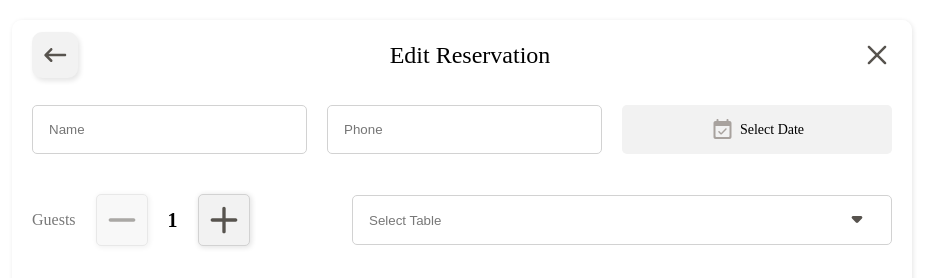
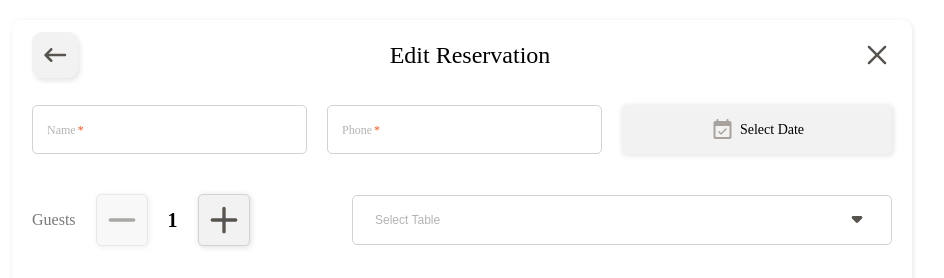
Before and after one commit to ChoByungHyun/manage-reservations, a React (Create React App) app: page /edit in a window 1280 px wide. Shown: the top 278 px of the page, without its empty margins (178-1122 px from the left). Built offline with nearby package versions, Linux system fonts and the light colour scheme; the HTML template or start-up script is replaced by a standard one; a web font is replaced by a local one.

Commit message:
feat: 테이블, 인풋 플로팅 라벨 효과 구현

```diff
--- a/src/components/common/Input.tsx
+++ b/src/components/common/Input.tsx
@@ -26,10 +26,19 @@ const Input: React.FC<Props> = ({
         htmlFor={label}
       >
         {label}
+        {(label === "Name" || label === "Phone") && ( // 조건부 렌더링
+          <SLabelRequired>*</SLabelRequired> // 다른 스타일을 적용한 아스테리스크
+        )}
       </label>
+      <SPlaceholder $isFocused={isFocused || value !== ""}>
+        {placeholder}
+        {(label === "Name" || label === "Phone") && (
+          <SLabelRequired>*</SLabelRequired>
+        )}
+      </SPlaceholder>
       <SInput
         id={label}
-        placeholder={isFocused ? "" : placeholder}
+        // placeholder={isFocused ? "" : placeholder}
         type={type}
         value={value}
         onChange={onChange}
@@ -39,10 +48,28 @@ const Input: React.FC<Props> = ({
     </SInputForm>
   );
 };
+const SPlaceholder = styled.div<{ $isFocused: boolean }>`
+  position: absolute;
+  left: 15px;
+
+  font-size: 12px;
+  display: flex;
+  gap: 2px;
+  color: var(--gray-600);
+  top: ${({ $isFocused }) => ($isFocused ? "-50%" : "50%")};
+  transform: ${({ $isFocused }) =>
+    $isFocused ? "translate(0, -150%) scale(0.8)" : "translateY(-50%)"};
+  transition: all 0.2s;
+  opacity: ${({ $isFocused }) => ($isFocused ? "0" : "1")};
+`;
+
+const SLabelRequired = styled.span`
+  color: var(--primary);
+`;
 const SInputForm = styled.form`
   display: flex;
   flex-direction: column;
-  font-size: 16px;
+  font-size: 14px;
   position: relative;
 
   label.label-floating {
@@ -52,7 +79,7 @@ const SInputForm = styled.form`
     top: 30%;
     background: white;
     padding: 0 5px;
-    transition: all 0.2s;
+    transition: all 0.3s ease;
     color: var(--gray-600);
     opacity: 0; // 처음에는 라벨이 안 보이게 설정
   }
--- a/src/components/domain/form/table/DropDown.tsx
+++ b/src/components/domain/form/table/DropDown.tsx
@@ -80,9 +80,12 @@ function DropDown({ items, onTableUpdate, table }: DropdownProps) {
         }}
         $isOpen={isDropdownOpen}
       >
-        <STagButtonLayout>
-          {selectedItems.length > 0
-            ? selectedItems.map((item) => (
+        <STagButtonLayout
+          className={selectedItems.length > 0 ? "has-items" : ""}
+        >
+          <div className="floating-label">{FORM_PLACEHOLDER.TABLE}</div>
+          {selectedItems.length > 0 ? (
+            selectedItems.map((item) => (
               <TableTagButton
                 key={item.id}
                 text={item}
@@ -90,7 +93,9 @@ function DropDown({ items, onTableUpdate, table }: DropdownProps) {
                 onClick={handleTagClick(item)} // SCloseButton 클릭 시 해당 태그 제거
               />
             ))
-            : FORM_PLACEHOLDER.TABLE}
+          ) : (
+            <STablePlaceholder>{FORM_PLACEHOLDER.TABLE}</STablePlaceholder>
+          )}
         </STagButtonLayout>
         <SArrowIconWrapper $isOpen={isDropdownOpen}>
           <img src={ArrowIcon} alt="드롭다운" />
@@ -115,9 +120,34 @@ function DropDown({ items, onTableUpdate, table }: DropdownProps) {
 type DropdownListProps = {
   $isOpen: boolean;
 };
+const STablePlaceholder = styled.div`
+  padding-left: 6px;
+`;
 const STagButtonLayout = styled.div`
   display: flex;
   gap: 10px;
+  position: relative;
+  font-size: 12px;
+  color: var(--gray-600);
+
+  .floating-label {
+    position: absolute;
+
+    background-color: white;
+    padding: 0 5px;
+    transition: opacity 0.3s, top 0.3s;
+    opacity: 0;
+    white-space: nowrap;
+
+    transform: translateY(-50%);
+    font-size: 12px;
+  }
+
+  &.has-items .floating-label {
+    top: -10px;
+    left: -5px;
+    opacity: 1;
+  }
 `;
 const SDropdownContainer = styled.div`
   border-radius: 5px;
--- a/src/styles/GlobalStyle.ts
+++ b/src/styles/GlobalStyle.ts
@@ -35,6 +35,9 @@ const GlobalStyle = createGlobalStyle`
     --primary:#ec551f;
     --white: white;
     --black: black;
+
+    /* box-shadow */
+    --box-shadow: 1px 1px 5px 1px rgba(0, 0, 0, 0.1);
   }
 
   /* tag reset */
```
Lines whose indentation alone changed are shown as unchanged.
